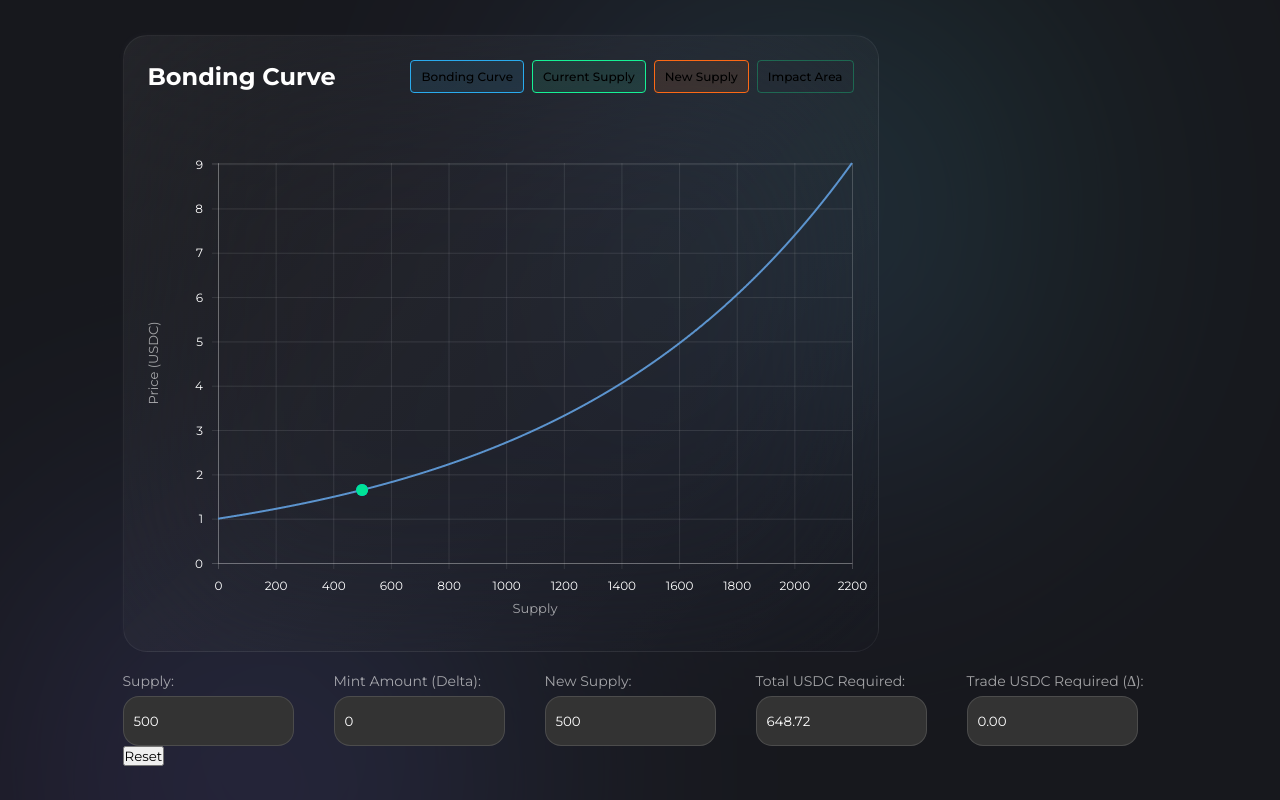
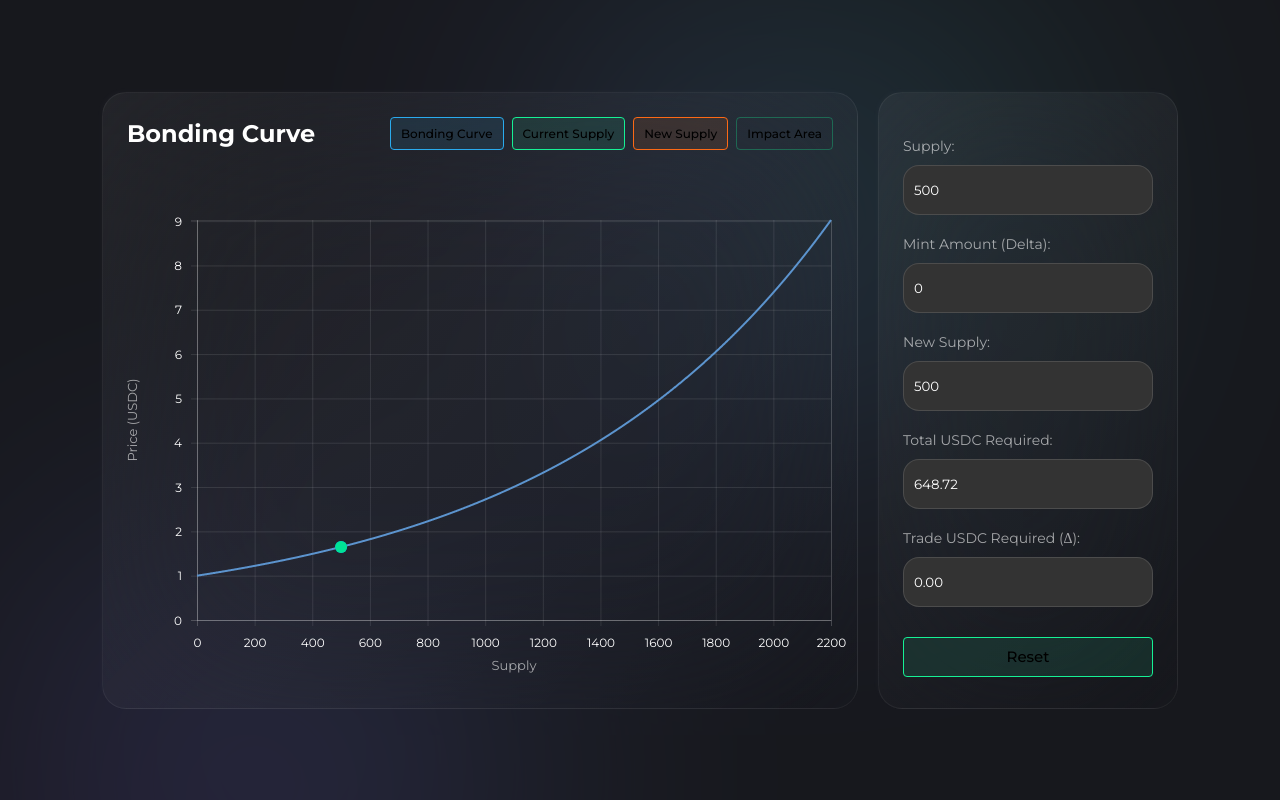
Before and after one commit to antisyst/trade_chart, a Next.js app: page / in a window 1280 px wide. Built offline with nearby package versions, Linux system fonts and the light colour scheme.

Commit message:
Update Chart.module.scss

```diff
--- a/src/styles/Chart.module.scss
+++ b/src/styles/Chart.module.scss
@@ -1,3 +1,16 @@
+.chartLayout {
+  display: flex;
+  flex-direction: row;
+  align-items: center;
+  justify-content: center;
+  gap: 20px;
+  width: 100%;
+
+  @media (max-width: 768px) {
+    flex-direction: column;
+  }
+}
+
 .chartContainer {
   background: linear-gradient(135deg, rgba(245, 247, 250, 0.06) 0%, rgba(245, 247, 250, 0.0001) 100%);
   backdrop-filter: blur(108.73126983642578px);
@@ -70,26 +83,6 @@
     }
   }
 
-  .presetButtons {
-    display: flex;
-    flex-direction: row;
-    align-items: center;
-    justify-content: flex-start;
-    margin-top: 16px;
-    gap: 8px;
-
-    button {
-      border: 1.5px solid #16F195;
-      background: #23DEA01A;
-      padding: 5px 10px;
-      color: #FFFFFF;
-      cursor: pointer;
-      font-size: 14px;
-      font-weight: 500;
-      border-radius: 4px;
-    }
-  }
-
   @media (max-width: 768px) {
    width: 96%;
    padding: 24px 10px;
@@ -113,15 +106,31 @@
   }
 }
 
+.formContainer {
+  background: linear-gradient(135deg, rgba(245, 247, 250, 0.06) 0%, rgba(245, 247, 250, 0.0001) 100%);
+  backdrop-filter: blur(108.73126983642578px);
+  box-shadow: -2px -2px 4px 0px #E0E0FF05;
+  border: 1px solid #F5F7FA0F;
+  padding: 24px;
+  width: 300px;
+  height: 617px;
+  border-radius: 24px;
+
+  @media (max-width: 768px) {
+    width: 96%;
+  }
+
   .inputContainer {
     margin-top: 20px;
     display: flex;
+    flex-direction: column;
+    align-items: flex-start;
+    justify-content: center;
     gap: 20px;
 
     @media (max-width: 768px) {
       flex-direction: column;
       gap: 10px;
-  }
     }
 
     .inputLabel {
@@ -129,12 +138,12 @@
       display: flex;
       flex-direction: column;
       font-size: 14px;
+      width: 100%;
       align-items: flex-start;
-  gap: 6px;
+      gap: 10px;
 
       @media (max-width: 600px) {
         max-width: 90%;
-  }
       }
 
       .inputField {
@@ -143,7 +152,7 @@
         outline: none;
         border-radius: 16px;
         padding: 10px;
-  width: 90%;
+        width: 100%;
         height: 50px;
         transition: all .1s ease-in-out;
         color: #fff;
@@ -152,3 +161,19 @@
           width: 100%;
         }
       }
+    }
+  }
+
+  .resetButton {
+    border: 1.5px solid #16F195;
+    background: #23DEA01A;
+    padding: 5px 10px;
+    width: 100%;
+    margin-top: 30px;
+    height: 40px;
+    cursor: pointer;
+    font-size: 15px;
+    font-weight: 500;
+    border-radius: 4px;
+  }
+}
```
Lines whose indentation alone changed are shown as unchanged.
